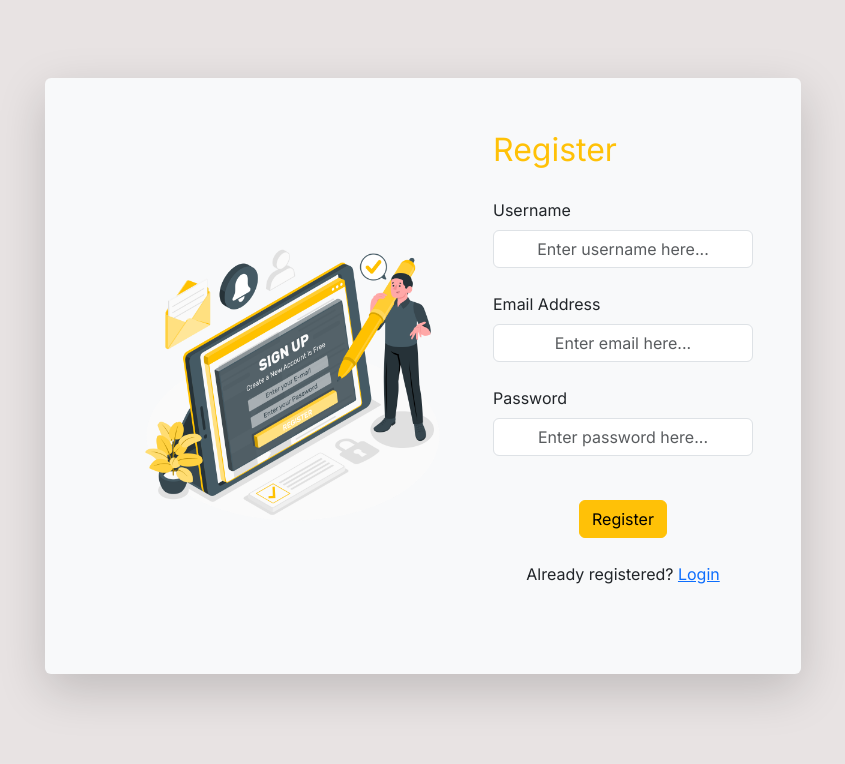
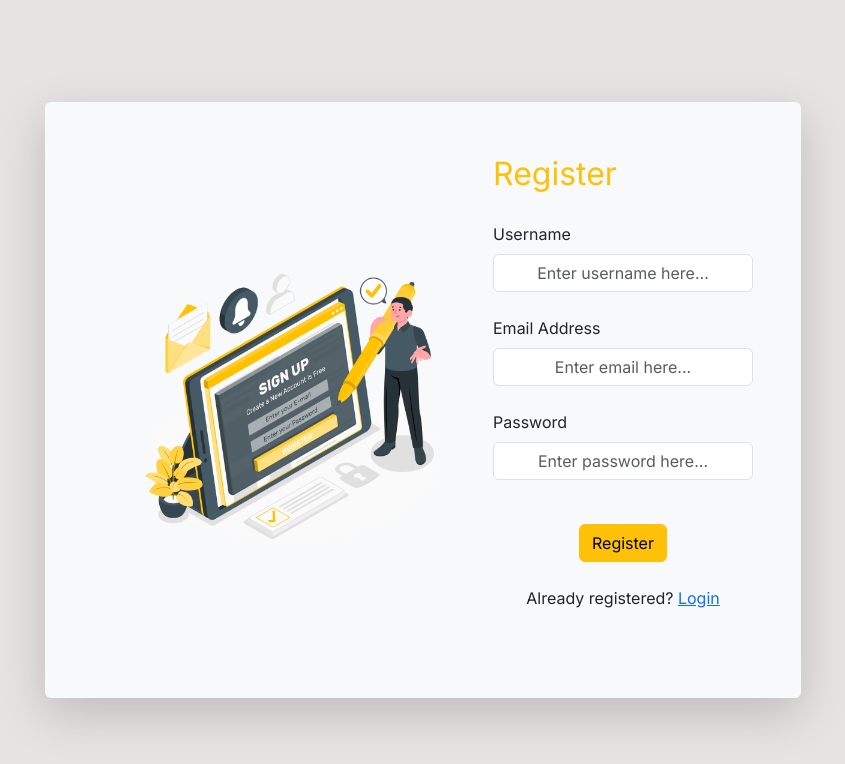
Before and after one commit to Tharindu-Nuwan/todo-app-frontend-react, a React (Vite) app: page /signup in a window 1280 px wide. Shown: the top 764 px of the page, without its empty margins (217-1062 px from the left). Built offline with nearby package versions, Linux system fonts and the light colour scheme; a web font is replaced by a local one.

Commit message:
Add styles to the design

```diff
--- a/src/components/signup/Signup.tsx
+++ b/src/components/signup/Signup.tsx
@@ -46,7 +46,7 @@
   return (
     <>
       <form className="d-flex flex-column vw-100 vh-100 justify-content-center align-items-center">
-        <div className="rounded p-5 shadow-lg mb-5 bg-body-tertiary d-flex justify-content-center align-items-center">
+        <div className="rounded p-5 shadow-lg bg-body-tertiary d-flex justify-content-center align-items-center">
           <div className="image-box"></div>
           <div className="d-flex flex-column justify-content-center">
           <span className="mb-4 fs-2 text-warning">Register</span>
```
